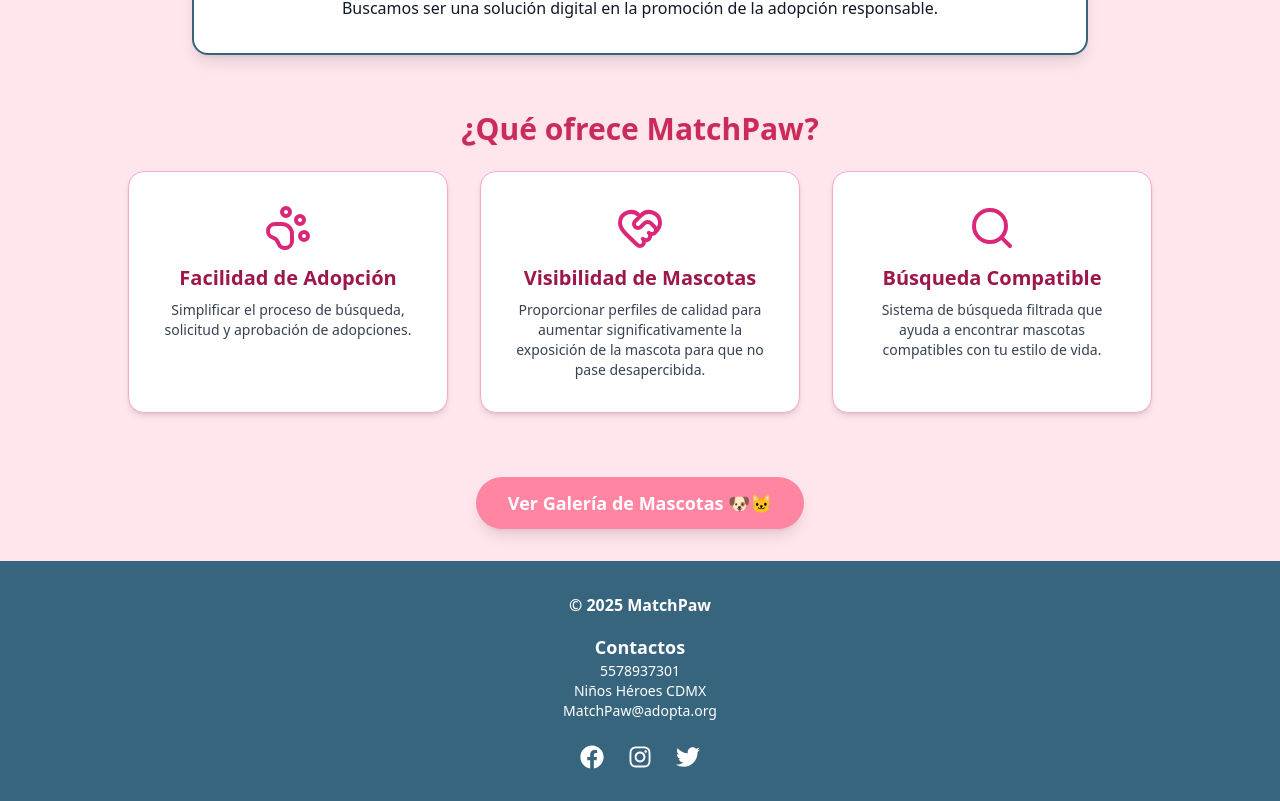
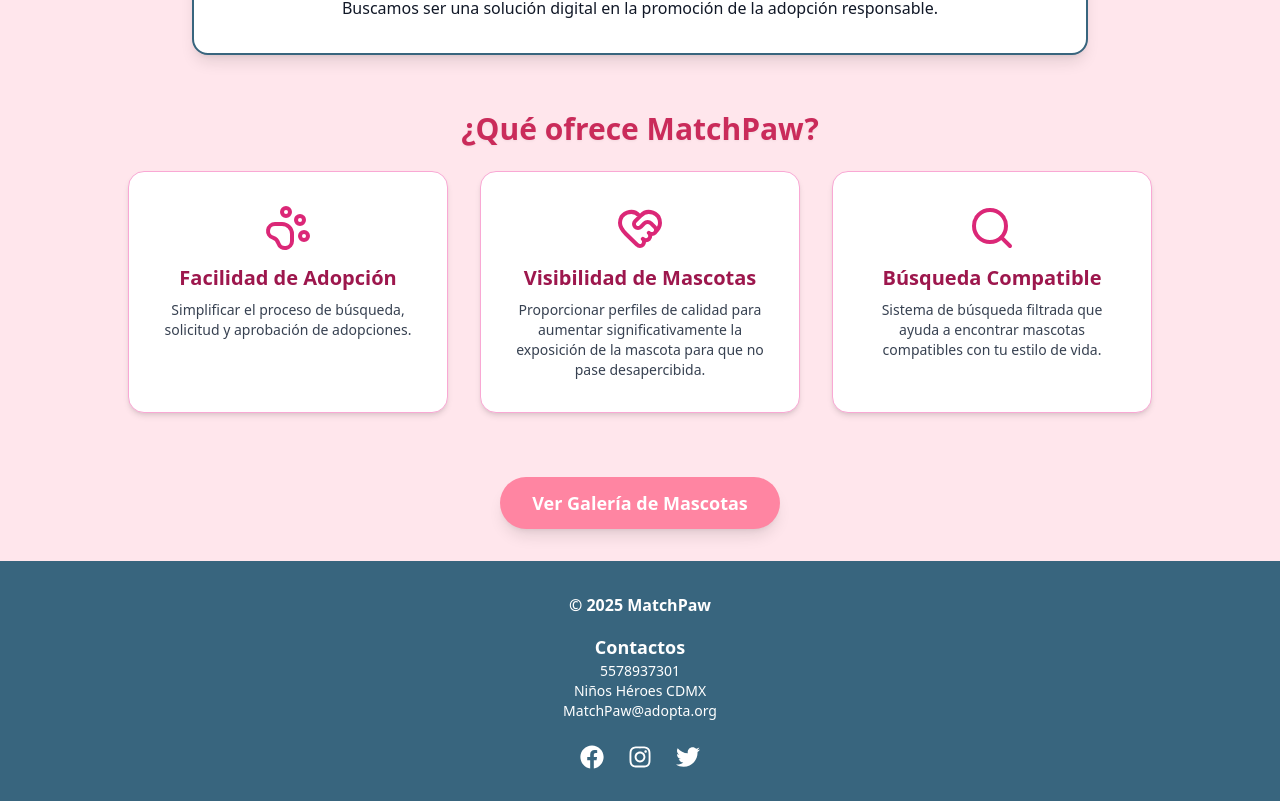
Before and after one commit to andreauxue/AdoptaMascota, a React (Vite) app in the folder Aplicacion/frontend/: page / in a window 1280 px wide. Shown: the part 546-1347 px from the top of the page. Built offline with nearby package versions, Linux system fonts and the light colour scheme.

Commit message:
quité emojis

```diff
--- a/Aplicacion/frontend/src/pages/Home.jsx
+++ b/Aplicacion/frontend/src/pages/Home.jsx
@@ -106,7 +106,7 @@
           transition-all duration-300 active:scale-95
         "
       >
-        Ver Galería de Mascotas 🐶🐱
+        Ver Galería de Mascotas
       </a>
 
     </div>
```
